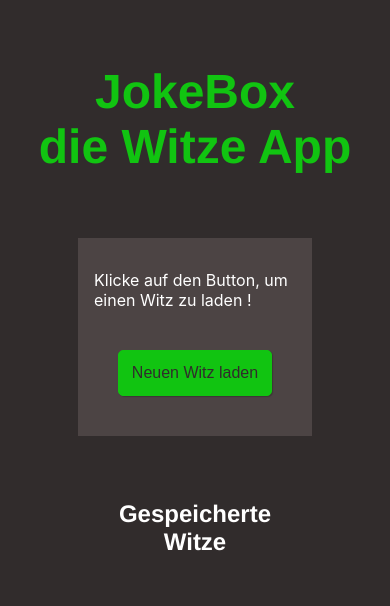
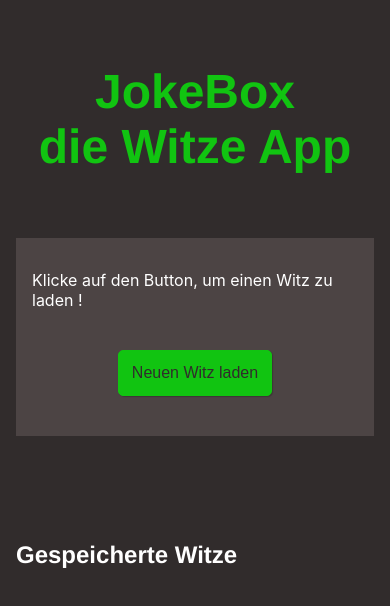
Before and after one commit to Steven0age/jokebox, a React (Vite) app: page / in a window 390 px wide. Shown: the top 606 px of the page. Built offline with nearby package versions, Linux system fonts and the light colour scheme; a web font is replaced by a local one.

Commit message:
add media queries, minor SCSS changes

```diff
--- a/src/App.scss
+++ b/src/App.scss
@@ -1,5 +1,4 @@
 .content-area {
-  @include devBorder();
   @include centered-column();
   width: 100vw;
 
--- a/src/components/Card/Card.scss
+++ b/src/components/Card/Card.scss
@@ -1,8 +1,8 @@
 .card {
-  @include devBorder();
   @include centered-column();
   justify-content: center;
-  width: 60vw;
+  width: 100%;
+  padding: 2rem 0rem;
   min-height: 15vh;
   max-height: 30vh;
   flex-shrink: 0;
--- a/src/components/JokeCard/JokeCard.scss
+++ b/src/components/JokeCard/JokeCard.scss
@@ -1,5 +1,15 @@
 .joke-card {
   @include gray-field();
   gap: 2rem;
-  padding: 2rem 0rem;
+
+  @media only screen and (min-width: 768px) {
+    width: 90vw;
+  }
+
+  @media only screen and (min-width: 992px) {
+    width: 80rem;
+    max-width: 60vw;
+    min-height: 15vh;
+    max-height: 30vh;
+  }
 }
--- a/src/components/SavedJokeItem/SavedJokeItem.scss
+++ b/src/components/SavedJokeItem/SavedJokeItem.scss
@@ -1,5 +1,4 @@
 .single-joke {
-  @include devBorder();
   @include centered-row();
   @include gray-field();
 
--- a/src/components/SavedJokesCard/SavedJokesCard.scss
+++ b/src/components/SavedJokesCard/SavedJokesCard.scss
@@ -1,8 +1,17 @@
 .saved-jokes-card {
   align-items: start;
-  width: 50vw;
+  max-height: 50vh;
 
   &__headline {
     padding-bottom: 1rem;
   }
+
+  @media only screen and (min-width: 768px) {
+    width: 80vw;
+  }
+
+  @media only screen and (min-width: 992px) {
+    width: 50rem;
+    max-width: 50vw;
+  }
 }
--- a/src/components/SavedJokesList/SavedJokesList.scss
+++ b/src/components/SavedJokesList/SavedJokesList.scss
@@ -7,9 +7,7 @@
   }
 
   &__jokes-list {
-    @include devBorder();
     @include centered-column();
-    height: 30vh;
     gap: 1rem;
     overflow: scroll;
   }
--- a/src/styles/_mixins.scss
+++ b/src/styles/_mixins.scss
@@ -1,7 +1,7 @@
 @use "./variables.scss" as *;
 
 @mixin devBorder() {
-  border: 0px solid #00ffff;
+  border: 2px solid #00ffff;
 }
 
 @mixin centered-column() {
```
